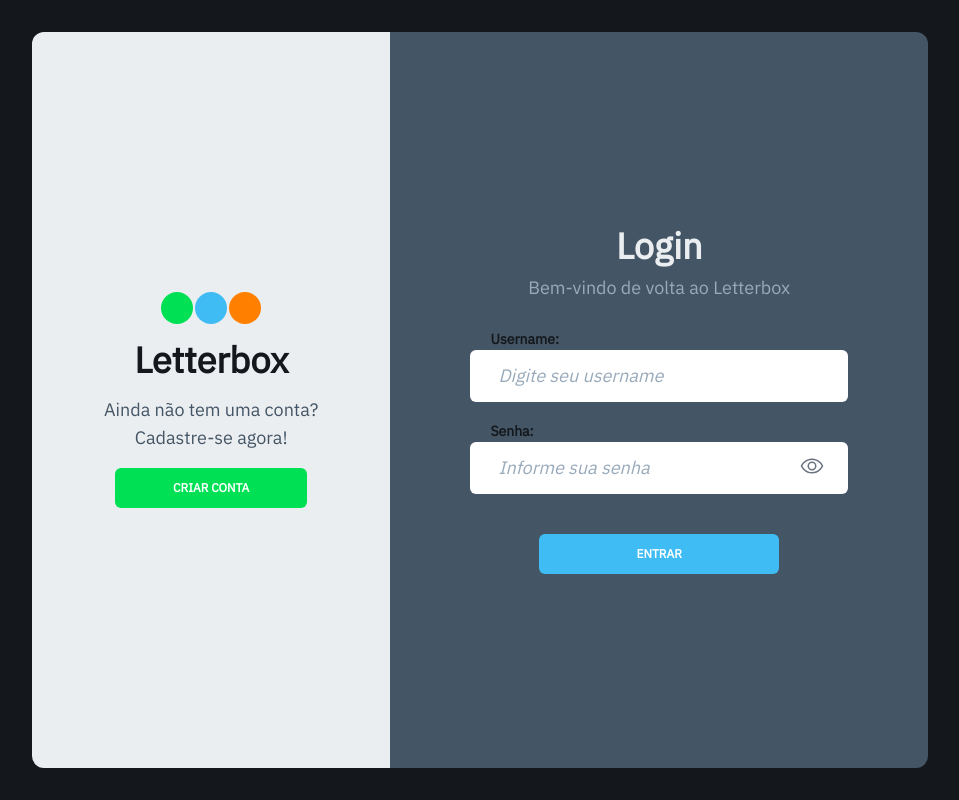
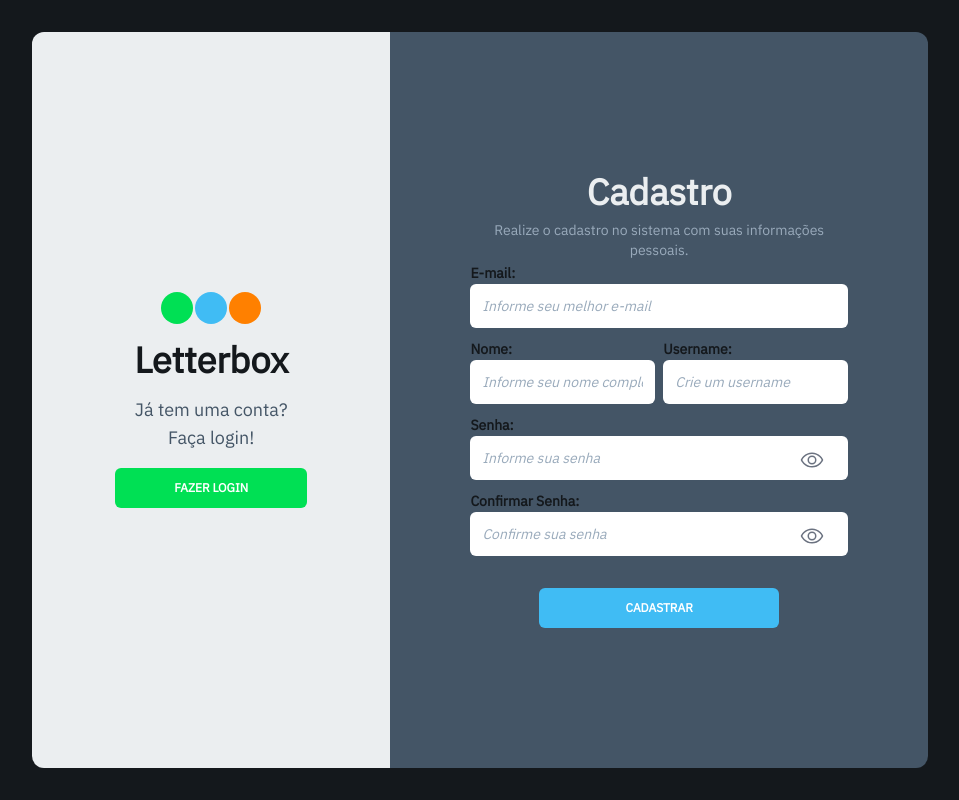
Before and after one commit to Niloinpng/letterboxd-frontend, a Next.js app: page / in a window 1280 px wide. Shown: the whole page, without its empty margins (160-1119 px from the left). Built offline with nearby package versions, Linux system fonts and the light colour scheme.

Commit message:
:lipstick: mudança de estilos pos merge

```diff
--- a/app/components/Campo.tsx
+++ b/app/components/Campo.tsx
@@ -24,8 +24,8 @@ interface CampoProps {
     onFocus,
 
   }: CampoProps) => (
-    <div>
-    <label className="whitespace-nowrap w-14 ml-4 text-left font-ibm text-preto pl-1 text-sm font-bold">
+    <div className="w-full">
+    <label className="whitespace-nowrap w-14 text-left font-ibm text-preto text-sm font-bold">
         {label}:
       </label>
     <div
@@ -39,8 +39,7 @@ interface CampoProps {
         className={`
           w-full font-ibm font-medium focus:outline-none
           placeholder:italic bg-transparent
-          ml-4
-          text-lg
+          text-sm
           ${iserro ? "placeholder-cinzaescuro" : "placeholder:text-cinza"}
         `}
         type={tipo}
--- a/app/components/auth/RegisterForm.tsx
+++ b/app/components/auth/RegisterForm.tsx
@@ -108,6 +108,8 @@ export default function RegisterForm() {
           onFocus={() => setErros((prev) => ({ ...prev, email: undefined }))}
         />
 
+        <div className="flex flex-row gap-2 justify-between w-full">
+
         <Campo
           name="name"
           id="name"
@@ -131,6 +133,8 @@ export default function RegisterForm() {
           iserro={!!erros?.username}
           onFocus={() => setErros((prev) => ({ ...prev, username: undefined }))}
         />
+
+        </div>
 
         <div className="relative">
           <Campo
--- a/app/page.tsx
+++ b/app/page.tsx
@@ -5,7 +5,7 @@ import LoginForm from "./components/auth/LoginForm";
 import RegisterForm from "./components/auth/RegisterForm";
 
 export default function LoginPage() {
-  const [isLogin, setIsLogin] = useState(true);
+  const [isLogin, setIsLogin] = useState(false);
 
   return (
     <div className="flex h-screen bg-preto py-8 px-48">
```
